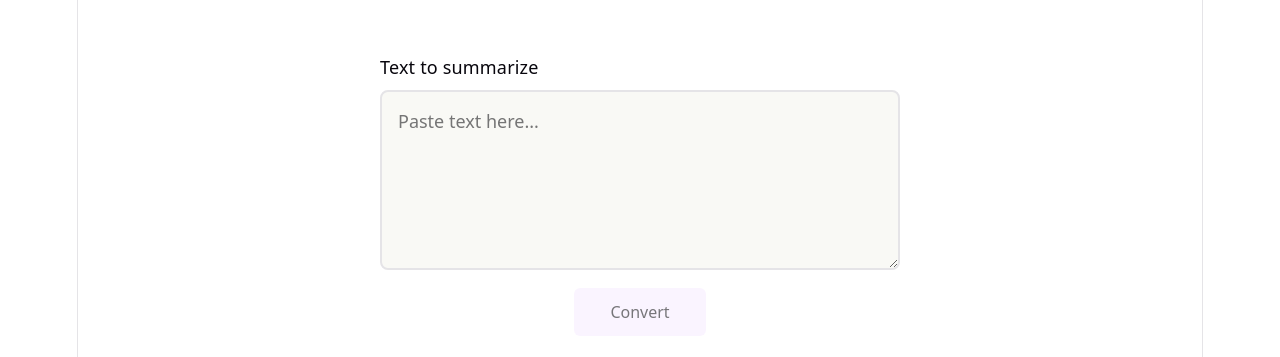
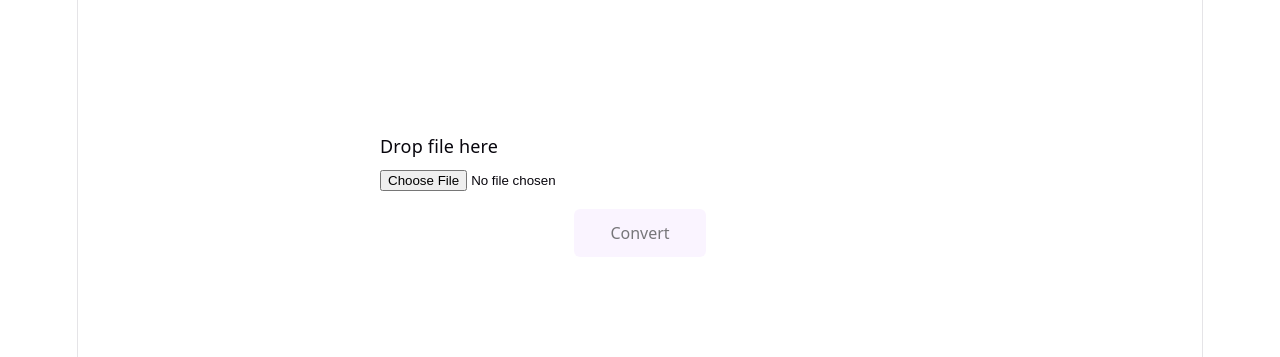
Before and after one commit to lila-papazian/study-assistant, a React (Vite) app: page / in a window 1280 px wide. Shown: the part 205-562 px from the top of the page. Built offline with nearby package versions, Linux system fonts and the light colour scheme.

Commit message:
feat: update API routes and enhance file input for text summarization

```diff
--- a/src/App.tsx
+++ b/src/App.tsx
@@ -51,18 +51,22 @@ function App() {
     <>
       <section className="upload-panel">
         <label className="text-input-label">
-          <span>Text to summarize</span>
-          <textarea
-            className="summary-input"
-            placeholder="Paste text here..."
-            value={text}
-            onChange={(event) => {
-              setText(event.target.value)
-              setConversionStatus('idle')
-              setSummary('')
-              setError('')
-            }}
-          />
+          <span>Drop file here</span>
+          <input type="file" className="file-input" onChange={(event) => {
+            const file = event.target.files?.[0]
+            if (file) {
+              const reader = new FileReader()
+              reader.onload = (e) => {
+                const fileContent = e.target?.result as string
+                setText(fileContent)
+                setConversionStatus('idle')
+                setSummary('')
+                setError('')
+              }
+              reader.readAsText(file)
+            }
+          }} />
+
         </label>
 
         <button
--- a/vite.config.ts
+++ b/vite.config.ts
@@ -2,16 +2,18 @@ import { defineConfig } from 'vite'
 import react, { reactCompilerPreset } from '@vitejs/plugin-react'
 import babel from '@rolldown/plugin-babel'
 
-// https://vite.dev/config/
 export default defineConfig({
   plugins: [
     react(),
     babel({ presets: [reactCompilerPreset()] })
   ],
   server: {
+    host: "localhost",
+    port: 5173,
+    strictPort: true,
     proxy: {
       "/api": {
-        target: "http://127.0.0.1:3001",
+        target: "http://localhost:3000",
         changeOrigin: true,
       },
     },
```
Also changed, not shown: 1 other file (tests, documents, lock files or other folders).
